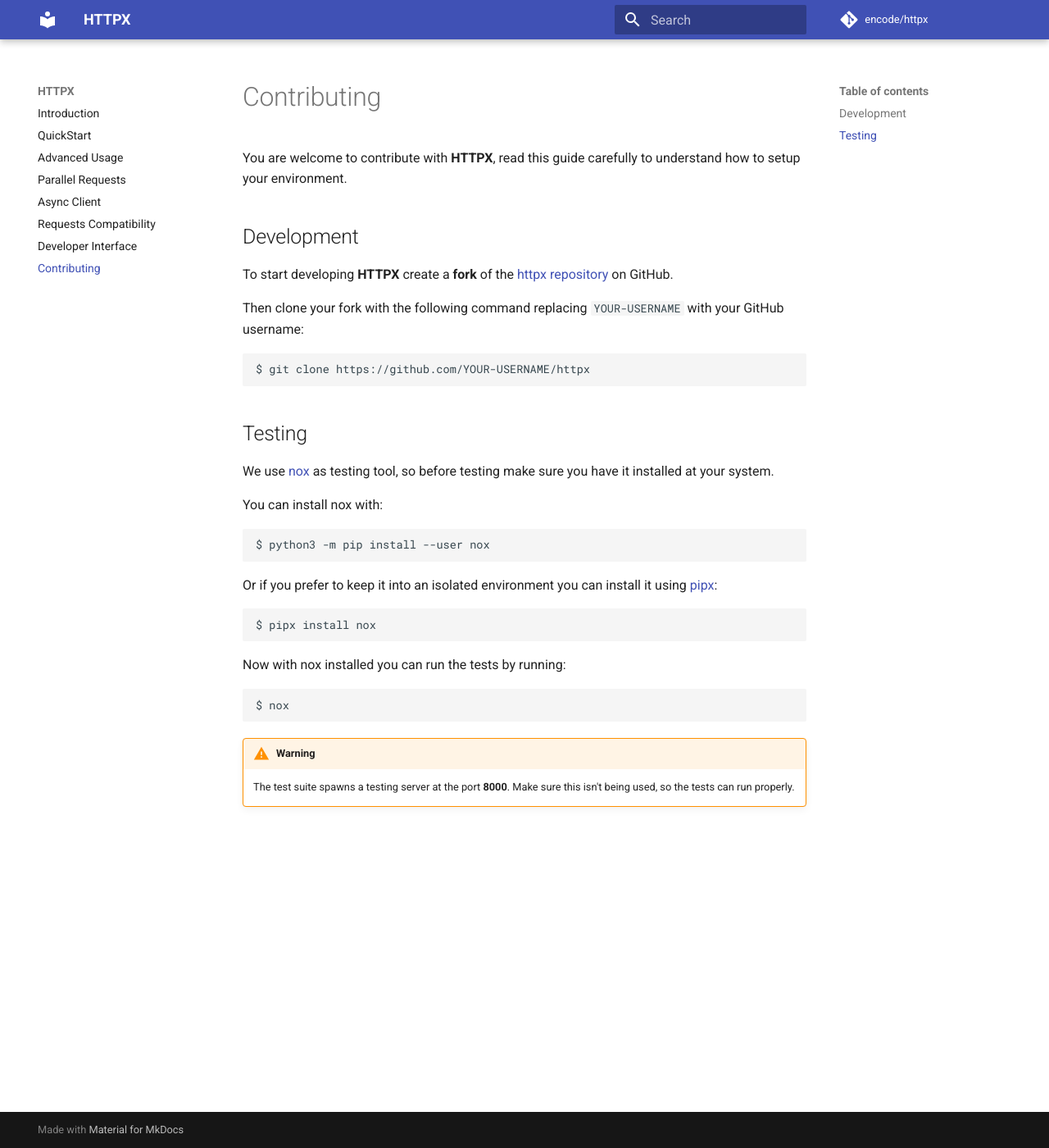
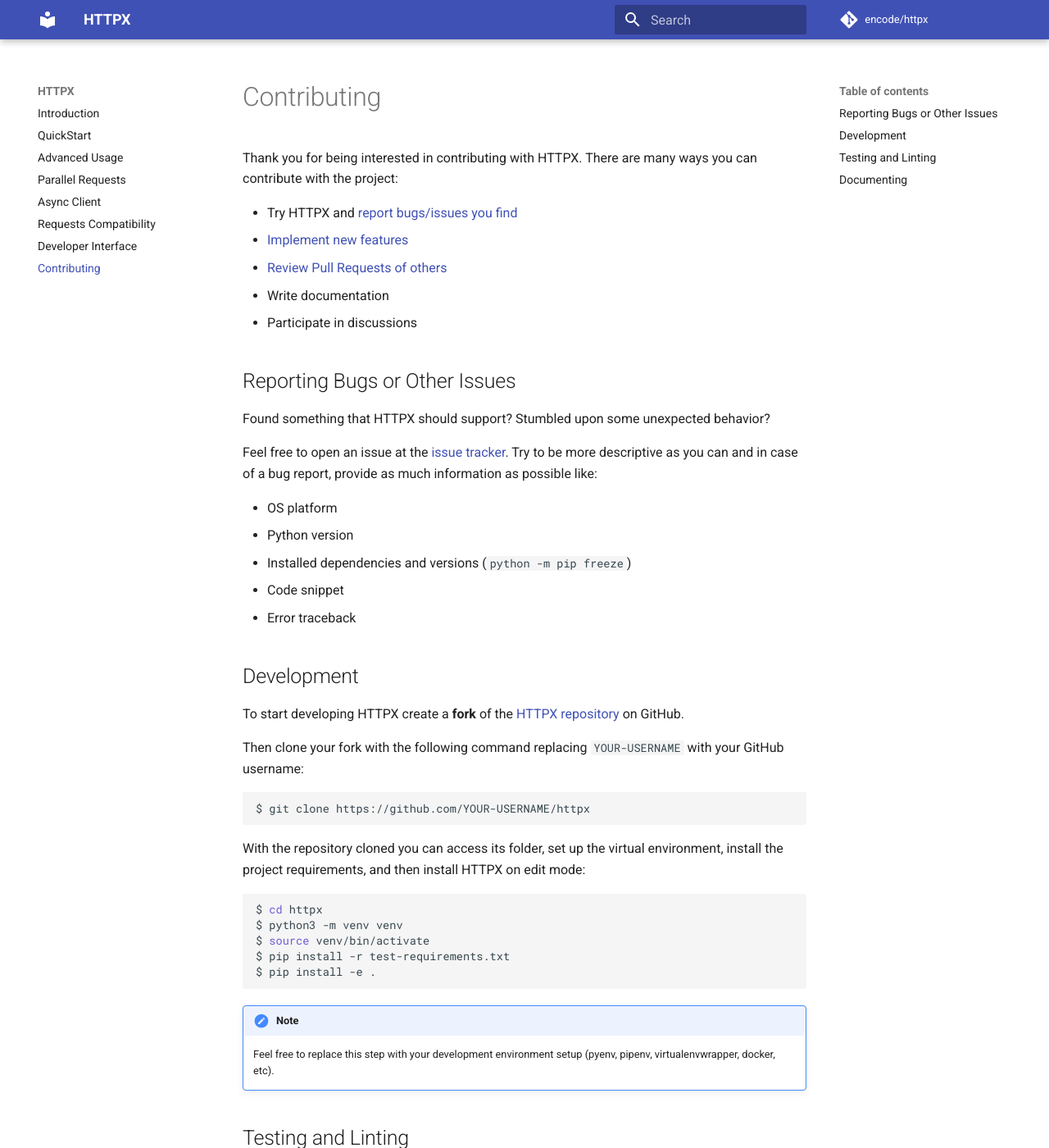
Before and after one commit to CarolinaBentrescas/httpx2, an MkDocs documentation site: the page built from docs/contributing.md, in a window 1280 px wide and 1400 px high. Shown: the whole window at 82% size. Built offline with MkDocs 1.6.1 and Material for MkDocs 9.7.7, drawn with Linux system fonts in a browser that asks for light colours; comment, search, counter and statistics services are not loaded; some of the changed text lies outside the part shown.

Commit message:
Add additional info to Contributing Guide (#213)

````diff
--- a/docs/contributing.md
+++ b/docs/contributing.md
@@ -1,12 +1,34 @@
 # Contributing
 
-You are welcome to contribute with **HTTPX**, read this guide carefully to
-understand how to setup your environment.
+Thank you for being interested in contributing with HTTPX.
+There are many ways you can contribute with the project:
+
+- Try HTTPX and [report bugs/issues you find](https://github.com/encode/httpx/issues/new)
+- [Implement new features](https://github.com/encode/httpx/issues?q=is%3Aissue+is%3Aopen+label%3A%22good+first+issue%22)
+- [Review Pull Requests of others](https://github.com/encode/httpx/pulls)
+- Write documentation
+- Participate in discussions
+
+## Reporting Bugs or Other Issues
+
+Found something that HTTPX should support?
+Stumbled upon some unexpected behavior?
+
+Feel free to open an issue at the
+[issue tracker](https://github.com/encode/httpx/issues).
+Try to be more descriptive as you can and in case of a bug report,
+provide as much information as possible like:
+
+- OS platform
+- Python version
+- Installed dependencies and versions (`python -m pip freeze`)
+- Code snippet
+- Error traceback
 
 ## Development
 
-To start developing **HTTPX** create a **fork** of the
-[httpx repository](https://github.com/encode/httpx) on GitHub.
+To start developing HTTPX create a **fork** of the
+[HTTPX repository](https://github.com/encode/httpx) on GitHub.
 
 Then clone your fork with the following command replacing `YOUR-USERNAME` with
 your GitHub username:
@@ -15,25 +37,42 @@ your GitHub username:
 $ git clone https://github.com/YOUR-USERNAME/httpx
 ```
 
-## Testing
+With the repository cloned you can access its folder, set up the
+virtual environment, install the project requirements,
+and then install HTTPX on edit mode:
 
-We use [nox](https://nox.thea.codes/en/stable/) as testing tool, so before
-testing make sure you have it installed at your system.
+```shell
+$ cd httpx
+$ python3 -m venv venv
+$ source venv/bin/activate
+$ pip install -r test-requirements.txt
+$ pip install -e .
+```
 
-You can install nox with:
+!!! note
+    Feel free to replace this step with your development environment setup
+    (pyenv, pipenv, virtualenvwrapper, docker, etc).
+
+## Testing and Linting
+
+We use [nox](https://nox.thea.codes/en/stable/) to automate testing, linting,
+and documentation building workflow. Make sure you have it installed
+at your system before starting.
+
+Install nox with:
 
 ```shell
 $ python3 -m pip install --user nox
 ```
 
-Or if you prefer to keep it into an isolated environment you can install it
-using [pipx](https://github.com/pipxproject/pipx):
+Alternatively, use [pipx](https://github.com/pipxproject/pipx) if you prefer
+to keep it into an isolated environment:
 
 ```shell
 $ pipx install nox
 ```
 
-Now with nox installed you can run the tests by running:
+Now, with nox installed run the complete pipeline with:
 
 ```shell
 $ nox
@@ -42,3 +81,36 @@ $ nox
 !!! warning
     The test suite spawns a testing server at the port **8000**.
     Make sure this isn't being used, so the tests can run properly.
+
+To run the code auto-formatting separately:
+
+```shell
+$ nox -s lint
+```
+
+Also, if you need to run the tests only:
+
+```shell
+$ nox -s test
+```
+
+You can also run a single test script like this:
+
+```shell
+$ nox -s test -- tests/test_multipart.py
+```
+
+## Documenting
+
+To work with the documentation, make sure you have `mkdocs` and
+`mkdocs-material` installed on your environment:
+
+```shell
+$ pip install mkdocs mkdocs-material
+```
+
+To spawn the docs server run:
+
+```shell
+$ mkdocs serve
+```
````
Also changed, not shown: README.md (+4 -0 lines).
